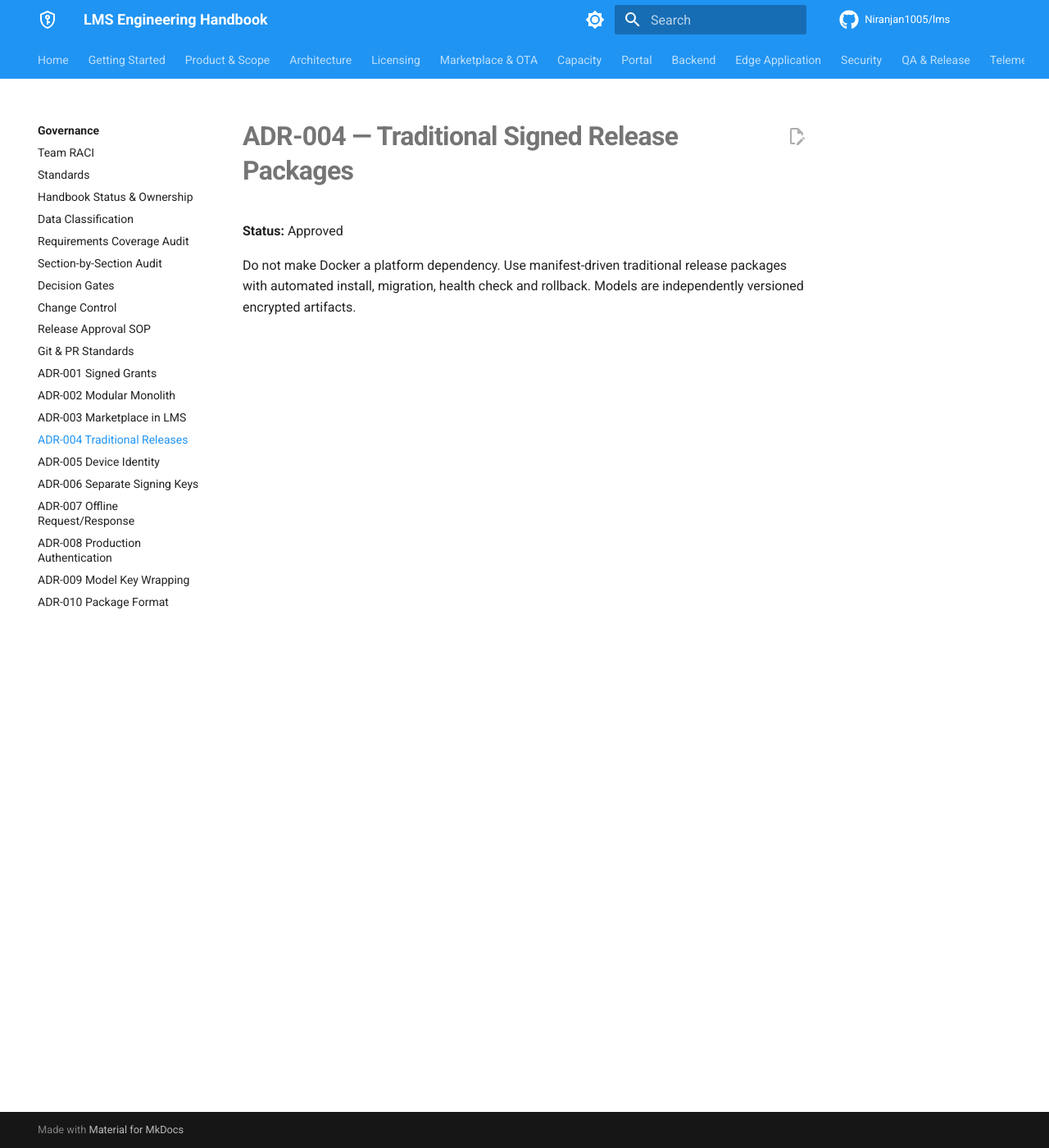
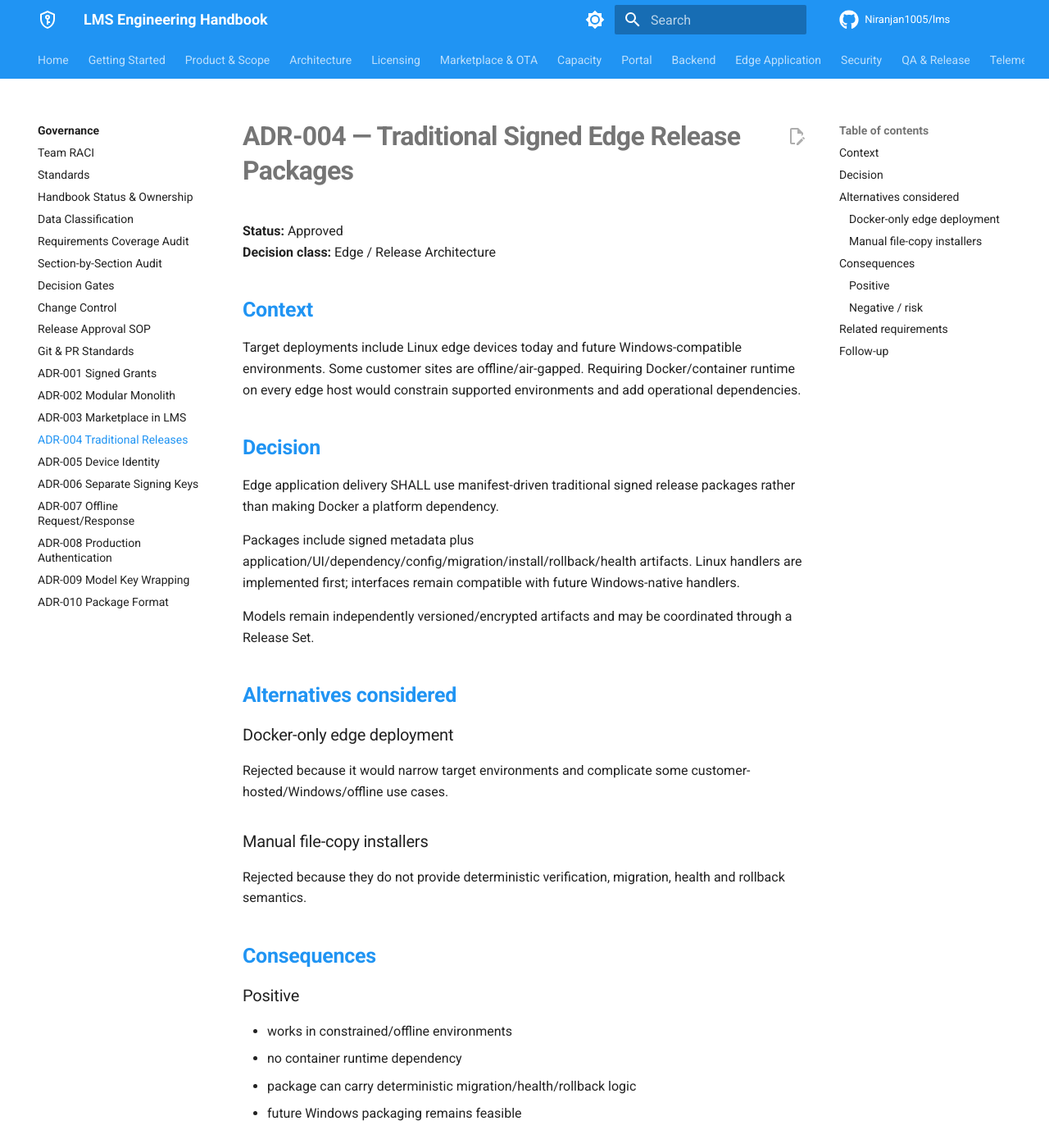
Before and after one commit to Niranjan1005/lms, an MkDocs documentation site: the page built from docs/adr/004-traditional-releases.md, in a window 1280 px wide and 1400 px high. Shown: the whole window at 82% size. Built offline with MkDocs 1.6.1 and Material for MkDocs 9.7.7, drawn with Linux system fonts in a browser that asks for light colours; comment, search, counter and statistics services are not loaded; some of the changed text lies outside the part shown.

Commit message:
docs: expand ADR-004 release packaging

```diff
--- a/docs/adr/004-traditional-releases.md
+++ b/docs/adr/004-traditional-releases.md
@@ -1,5 +1,45 @@
-# ADR-004 — Traditional Signed Release Packages
+# ADR-004 — Traditional Signed Edge Release Packages
 
 **Status:** Approved
+**Decision class:** Edge / Release Architecture
 
-Do not make Docker a platform dependency. Use manifest-driven traditional release packages with automated install, migration, health check and rollback. Models are independently versioned encrypted artifacts.
+## Context
+
+Target deployments include Linux edge devices today and future Windows-compatible environments. Some customer sites are offline/air-gapped. Requiring Docker/container runtime on every edge host would constrain supported environments and add operational dependencies.
+
+## Decision
+
+Edge application delivery SHALL use manifest-driven traditional signed release packages rather than making Docker a platform dependency.
+
+Packages include signed metadata plus application/UI/dependency/config/migration/install/rollback/health artifacts. Linux handlers are implemented first; interfaces remain compatible with future Windows-native handlers.
+
+Models remain independently versioned/encrypted artifacts and may be coordinated through a Release Set.
+
+## Alternatives considered
+
+### Docker-only edge deployment
+Rejected because it would narrow target environments and complicate some customer-hosted/Windows/offline use cases.
+
+### Manual file-copy installers
+Rejected because they do not provide deterministic verification, migration, health and rollback semantics.
+
+## Consequences
+
+### Positive
+- works in constrained/offline environments
+- no container runtime dependency
+- package can carry deterministic migration/health/rollback logic
+- future Windows packaging remains feasible
+
+### Negative / risk
+- installer/update manager must handle OS differences explicitly
+- package format/security is more responsibility for LMS/edge team
+- script execution must be tightly constrained
+
+## Related requirements
+
+`SDR-PLT-004`, `SDR-PLT-005`, `SDR-OTA-006` through `SDR-OTA-010`
+
+## Follow-up
+
+ADR-010 freezes the exact archive/handler format before Update Manager implementation freeze.
```
